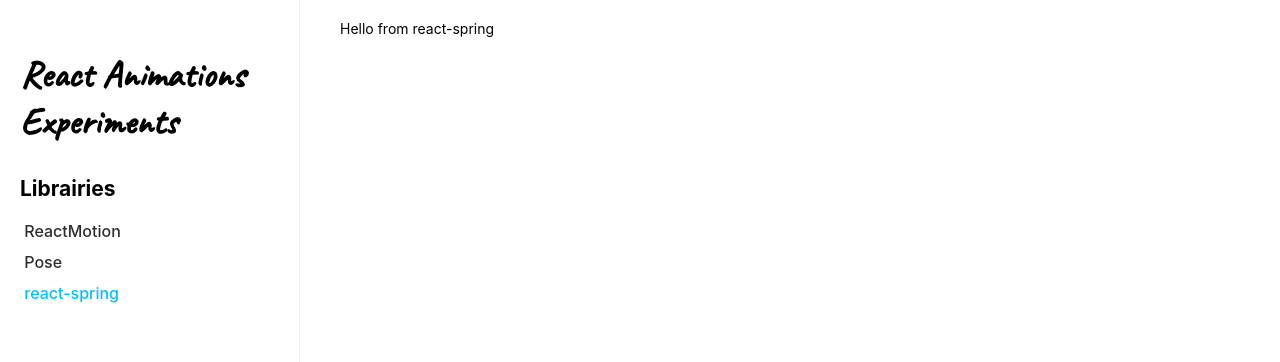
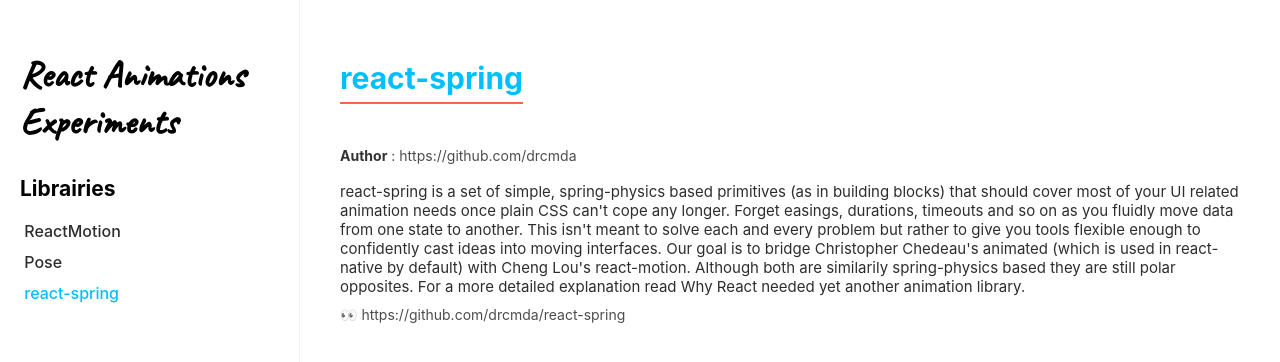
Before and after one commit to makavelithadon/react-animations-experiments, a React (Create React App) app: page /react-spring in a window 1280 px wide. Shown: the top 362 px of the page. Built offline with nearby package versions, Linux system fonts and the light colour scheme.

Commit message:
Push branch

```diff
--- a/src/components/Nav.js
+++ b/src/components/Nav.js
@@ -64,8 +64,8 @@
             <StyledLink to={route.path} {...linkProps}>
               {route.name}
             </StyledLink>
-            {route.subRoutes &&
-              route.subRoutes.length && (
+            {!!route.subRoutes &&
+              !!route.subRoutes.length && (
                 <Route
                   path={route.path}
                   render={() =>
--- /dev/null
+++ b/src/components/Page/Library.js
@@ -0,0 +1,53 @@
+import React from "react";
+import routes from "routes";
+import styled from "styled-components";
+import { withRouter } from "react-router-dom";
+import { normalizeRoutePath } from "utils";
+
+const StyledAbout = styled.p`
+  font-size: 1.5rem;
+  color: rgba(0, 0, 0, 0.825);
+  margin-bottom: 10px;
+`;
+
+const StyledLink = styled.a`
+  font-size: 1.4rem;
+  text-decoration: none;
+  color: rgba(0, 0, 0, 0.7);
+  font-weight: 400;
+  &:hover {
+    color: orangered;
+  }
+`;
+
+const StyledRepository = styled(StyledLink)``;
+
+const StyledAuthor = styled.h4`
+  color: ${({ theme }) => theme.colors.black};
+`;
+
+function Library({ description, repository, location: { pathname } }) {
+  const route = routes.find(route => normalizeRoutePath(route.path) === normalizeRoutePath(pathname));
+  return (
+    <>
+      <StyledAuthor>
+        Author
+        <StyledLink target={"_blank"} href={repository.author}>
+          <span dangerouslySetInnerHTML={{ __html: "&nbsp;:" }} /> {repository.author}
+        </StyledLink>
+      </StyledAuthor>
+      <StyledAbout>{description}</StyledAbout>
+      <StyledRepository target={"_blank"} href={repository.url}>
+        <span role={"img"} aria-label={"Goto Emoji"}>
+          👀
+        </span>{" "}
+        {repository.url}
+      </StyledRepository>
+      {!!route.subRoutes &&
+        !!route.subRoutes.length &&
+        route.subRoutes.map(({ component: Component, path }) => <Component key={path} />)}
+    </>
+  );
+}
+
+export default withRouter(Library);
--- /dev/null
+++ b/src/components/Page/index.js
@@ -0,0 +1,44 @@
+import React from "react";
+import styled, { keyframes } from "styled-components";
+import Section from "components/Section";
+import { withRouter } from "react-router-dom";
+
+const AnimatedTitleKeyframes = keyframes`
+  0% {
+    width: 0;
+  }
+  100% {
+    width: 100%;
+  }
+`;
+
+const StyledTitle = styled.h2`
+  display: inline-block;
+  position: relative;
+  margin-top: 20px;
+  margin-bottom: 3.2rem;
+  font-size: 3rem;
+  color: ${({ theme }) => theme.colors.primary};
+  &::after {
+    content: "";
+    position: absolute;
+    left: 0;
+    bottom: -8px;
+    height: 2px;
+    background: ${({ theme }) => theme.colors.secondary};
+    animation: ${AnimatedTitleKeyframes} 0.75s forwards ease-out;
+  }
+`;
+
+function Page({ title, children }) {
+  return (
+    <>
+      <Section>
+        <StyledTitle>{title}</StyledTitle>
+        {children}
+      </Section>
+    </>
+  );
+}
+
+export default withRouter(Page);
--- a/src/components/ReactMotion/Motion/index.js
+++ b/src/components/ReactMotion/Motion/index.js
@@ -43,7 +43,7 @@
   return (
     <Section id={"motion"}>
       <StyledTitle>{"<Motion />"}</StyledTitle>
-      <Playground>
+      <Playground controls>
         {(characters, selected) => {
           return characters.map(character => {
             const isSelected = selected.id === character.id;
--- a/src/components/ReactMotion/index.js
+++ b/src/components/ReactMotion/index.js
@@ -1,69 +1,17 @@
 import React from "react";
-import styled, { keyframes } from "styled-components";
-import Section from "components/Section";
-import routes from "routes";
-import { normalizeRoutePath } from "utils";
+import Page from "components/Page/index";
+import LibraryPage from "components/Page/Library";
 
-const AnimatedTitleKeyframes = keyframes`
-  0% {
-    width: 0;
-  }
-  100% {
-    width: 100%;
-  }
-`;
-
-const StyledTitle = styled.h2`
-  display: inline-block;
-  position: relative;
-  margin-top: 20px;
-  margin-bottom: 3.2rem;
-  font-size: 3rem;
-  color: ${({ theme }) => theme.colors.primary};
-  &::after {
-    content: "";
-    position: absolute;
-    left: 0;
-    bottom: -8px;
-    height: 2px;
-    background: ${({ theme }) => theme.colors.secondary};
-    animation: ${AnimatedTitleKeyframes} 0.75s forwards ease-out;
-  }
-`;
-
-const StyledAbout = styled.p`
-  font-size: 1.5rem;
-  color: rgba(0, 0, 0, 0.825);
-  margin-bottom: 10px;
-`;
-
-const StyledRepository = styled.a`
-  font-size: 1.4rem;
-  text-decoration: none;
-  color: rgba(0, 0, 0, 0.7);
-  &:hover {
-    color: orangered;
-  }
-`;
-
-export default function ReactMotion({ location: { pathname } }) {
+export default function ReactMotion() {
   return (
-    <>
-      <Section>
-        <StyledTitle>React Motion</StyledTitle>
-        <StyledAbout>A spring that solves your animation problems.</StyledAbout>
-        <StyledRepository target={"_blank"} href={"https://github.com/chenglou/react-motion"}>
-          <span role={"img"} aria-label={"Goto Emoji"}>
-            👀
-          </span>{" "}
-          https://github.com/chenglou/react-motion
-        </StyledRepository>
-      </Section>
-      {routes
-        .find(route => normalizeRoutePath(route.path) === normalizeRoutePath(pathname))
-        .subRoutes.map(({ component: Component, path }) => (
-          <Component key={path} />
-        ))}
-    </>
+    <Page title={"React Motion"}>
+      <LibraryPage
+        description={"A spring that solves your animation problems."}
+        repository={{
+          url: "https://github.com/chenglou/react-motion",
+          author: "https://github.com/chenglou"
+        }}
+      />
+    </Page>
   );
 }
--- a/src/components/ReactSpring/index.js
+++ b/src/components/ReactSpring/index.js
@@ -1,5 +1,20 @@
 import React from "react";
+import Page from "components/Page/index";
+import LibraryPage from "components/Page/Library";
 
-export default function ReactSpring() {
-  return <div>Hello from react-spring</div>;
+export default function ReactMotion() {
+  return (
+    <Page title={"react-spring"}>
+      <LibraryPage
+        description={`
+          react-spring is a set of simple, spring-physics based primitives (as in building blocks) that should cover most of your UI related animation needs once plain CSS can't cope any longer. Forget easings, durations, timeouts and so on as you fluidly move data from one state to another. This isn't meant to solve each and every problem but rather to give you tools flexible enough to confidently cast ideas into moving interfaces.
+          Our goal is to bridge Christopher Chedeau's animated (which is used in react-native by default) with Cheng Lou's react-motion. Although both are similarily spring-physics based they are still polar opposites. For a more detailed explanation read Why React needed yet another animation library.
+        `}
+        repository={{
+          url: "https://github.com/drcmda/react-spring",
+          author: "https://github.com/drcmda"
+        }}
+      />
+    </Page>
+  );
 }
--- a/src/containers/Playground/index.js
+++ b/src/containers/Playground/index.js
@@ -16,17 +16,25 @@
   border: 1px solid #f0f0f0;
 `;
 
-function Playground({ children, characters, selected, goTo }) {
+function Playground({ controls, customControls, children, characters, selected, goTo }) {
   return (
     <StyledPlayground>
+      {(!!controls || !!customControls) && (
         <div style={{ display: "flex", justifyContent: "center", alignItems: "center", flex: 1 }}>
-        <Button color={"secondary"} type={"outlined"} controls onClick={() => goTo(characters, selected, "previous")}>
+          {!customControls ? (
+            <>
+              <Button color={"secondary"} type={"outlined"} onClick={() => goTo(characters, selected, "previous")}>
                 Previous
               </Button>
-        <Button color={"secondary"} type={"outlined"} controls onClick={() => goTo(characters, selected, "next")}>
+              <Button color={"secondary"} type={"outlined"} onClick={() => goTo(characters, selected, "next")}>
                 Next
               </Button>
+            </>
+          ) : (
+            customControls
+          )}
         </div>
+      )}
       <div style={{ position: "relative", flex: 6 }}>{children(characters, selected)}</div>
     </StyledPlayground>
   );
```
Also changed, not shown: src/components/ReactSpring/Spring/index.js (added, +75 -0 lines), src/hocs/withReactSpring.js (added, +9 -0 lines), src/routes/index.js (+8 -0 lines). Lines whose indentation alone changed are shown as unchanged.
